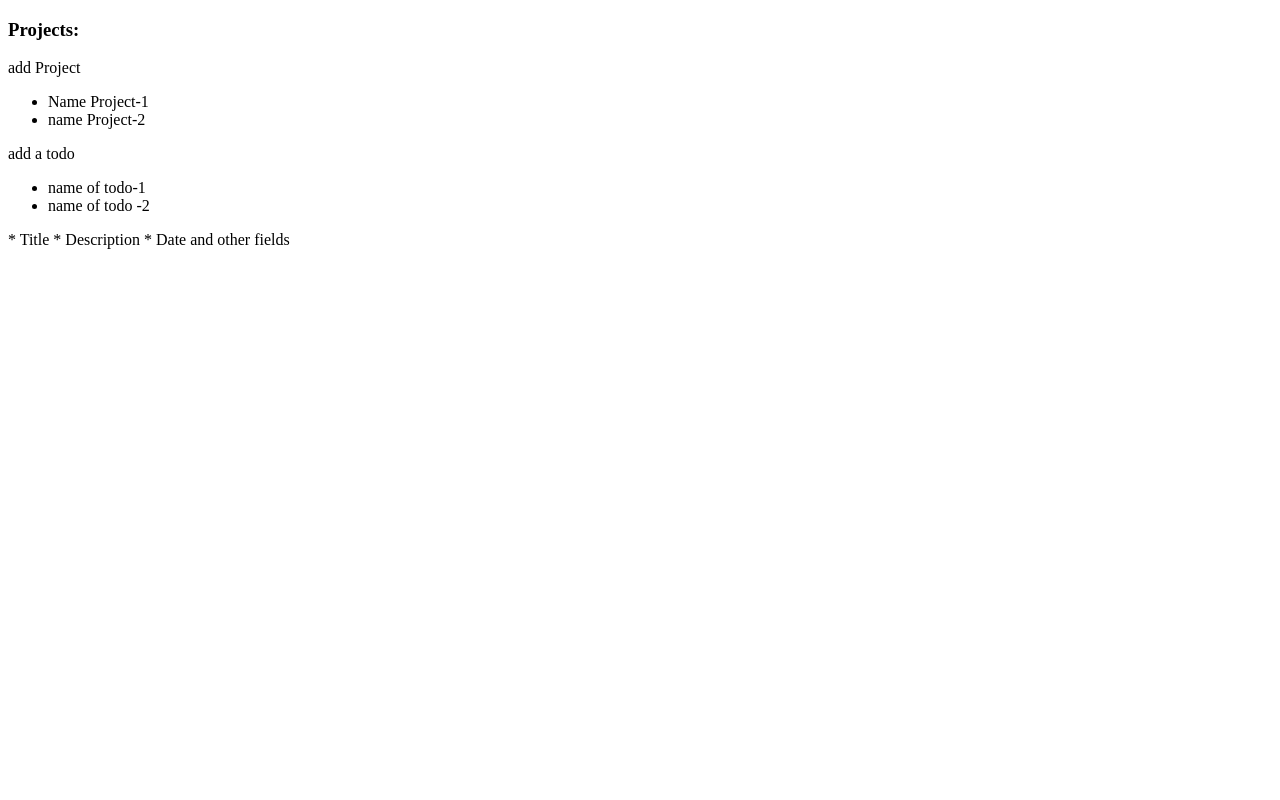
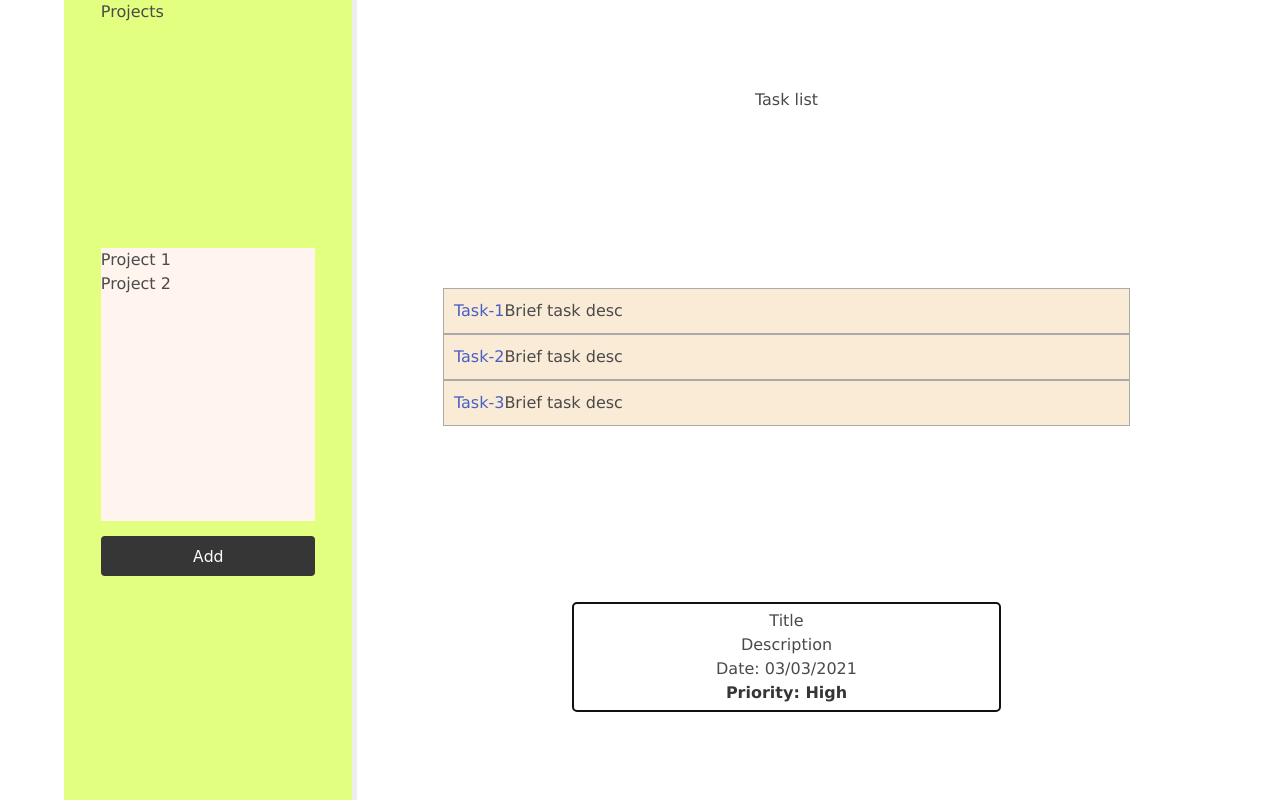
Before and after one commit to redacuve/to-do-js, a website built with webpack: page dist/index.html in a window 1280 px wide. Built offline with nearby package versions, Linux system fonts and the light colour scheme.

Commit message:
css/html list design

```diff
--- a/package.json
+++ b/package.json
@@ -26,5 +26,8 @@
     "style-loader": "^1.2.1",
     "webpack": "^4.43.0",
     "webpack-cli": "^3.3.11"
+  },
+  "dependencies": {
+    "bulma": "^0.9.0"
   }
 }
--- /dev/null
+++ b/src/style.css
@@ -0,0 +1,74 @@
+* {
+  box-sizing: border-box;
+  font-family: Verdana, Geneva, Tahoma, sans-serif;
+}
+
+.container {
+  position: relative;
+  display: grid;
+  width: 100%;
+  height: 800px;
+  gap: 5px;
+  grid-template-columns: 25% auto;
+  background-color: #eee;
+}
+
+/* left panel */
+
+.projects-container {
+  position: relative;
+  display: grid;
+  padding: 0 10px;
+  grid-template-columns: 80%;
+  justify-content: center;
+  background-color: rgb(227, 255, 127);
+}
+
+.single-projects-list {
+  position: relative;
+  width: 100%;
+  height: 100%;
+  top: 0;
+  background-color: seashell;
+}
+
+button.is-dark {
+  margin-top: 15px;
+}
+
+/* right-panel */
+
+.todo-container {
+  position: relative;
+  display: grid;
+  width: 100%;
+  align-items: center;
+  justify-content: stretch;
+  text-align: center;
+  background-color: #fff;
+}
+
+.task-list {
+  position: relative;
+  display: grid;
+  margin: 0 auto;
+  width: 80%;
+}
+
+.task-item {
+  width: 100%;
+  position: relative;
+  display: flex;
+  border: 1px solid #aaa;
+  padding: 10px;
+  background-color: antiquewhite;
+}
+
+.task-description {
+  position: relative;
+  width: 50%;
+  margin: 0 auto;
+  border-radius: 5px;
+  padding: 5px;
+  border: 2px solid #111;
+}
```
Also changed, not shown: dist/index.html, 1 other file.
